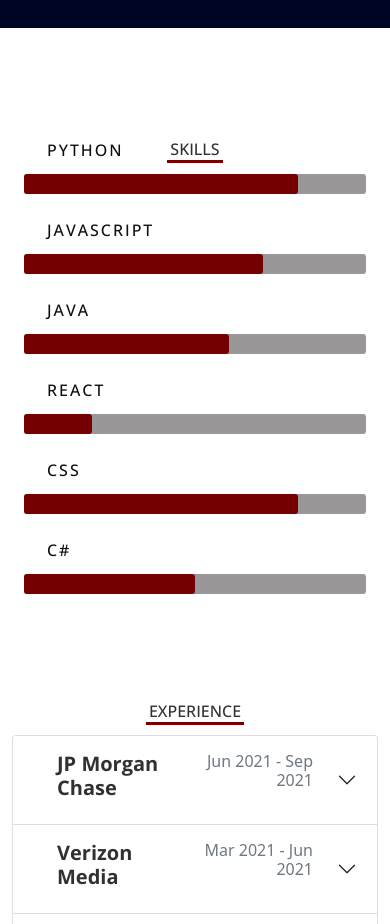
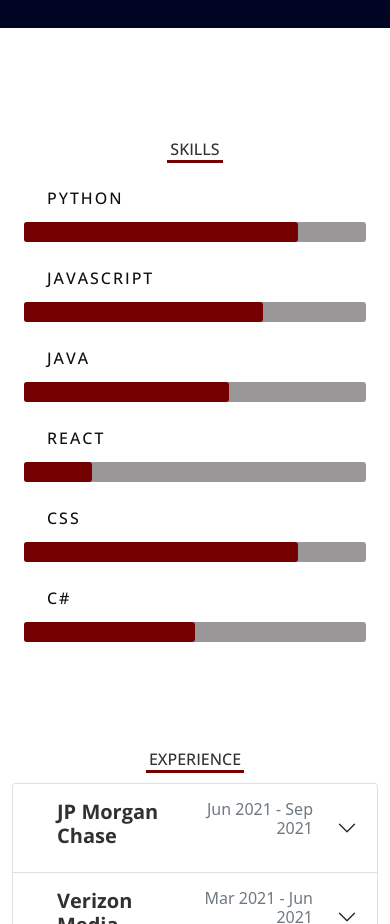
Before and after one commit to Iryna-Slynko/iryna-slynko-personal-website, a React (Create React App) app: page / in a window 390 px wide. Shown: the part 1580-2504 px from the top of the page. Built offline with nearby package versions, Linux system fonts and the light colour scheme.

Commit message:
Fix layout for mobile for skills

```diff
--- a/src/components/Skills.tsx
+++ b/src/components/Skills.tsx
@@ -32,8 +32,8 @@ export default class Skills extends React.Component<IProps> {
     return (
       <section id='skills'>
         <Container>
-          <Row className="justify-content-md-center">
-            <Col sm={3} md={2}>
+          <Row className="justify-content-center">
+            <Col className="pb-5" sm={3} md={2}>
               <h4>
                 <span>
                   Skills
```
